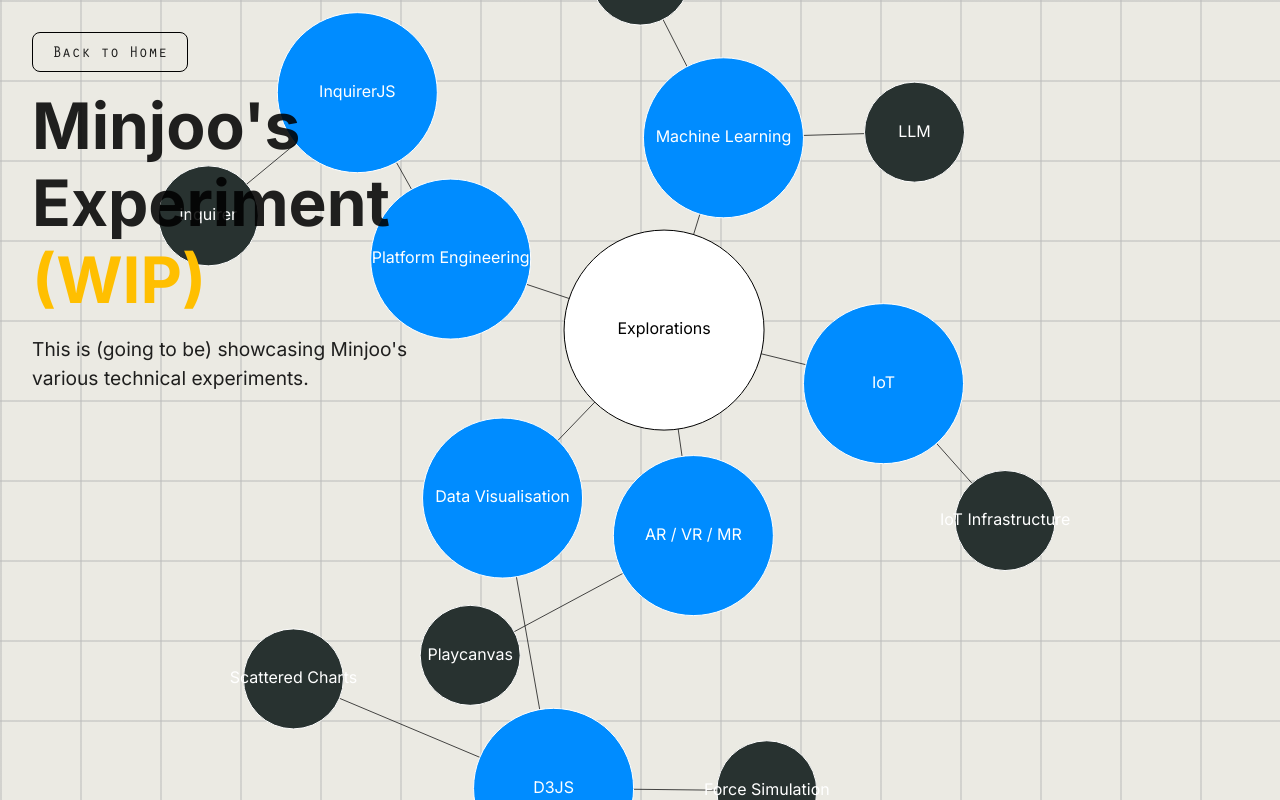
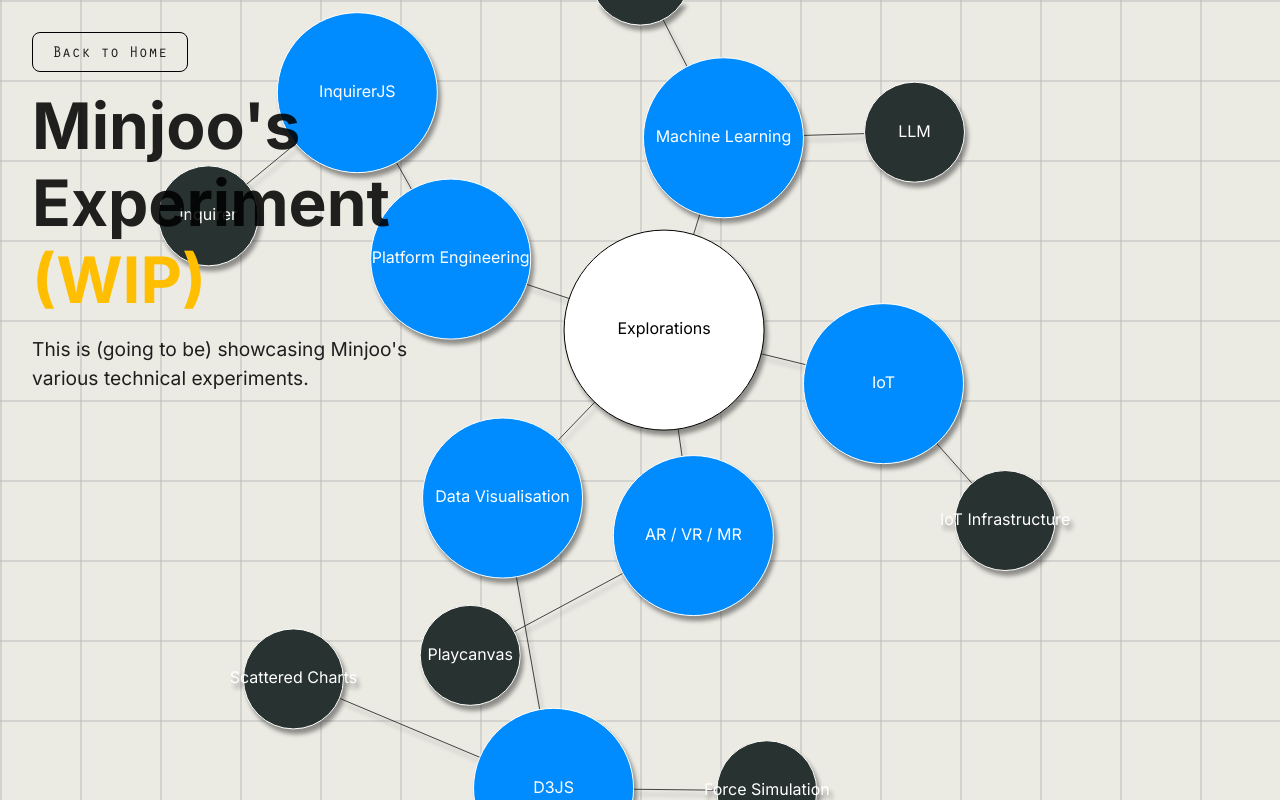
Before and after one commit to mj-life-is-once/experiments, a Next.js app: page / in a window 1280 px wide. Built offline with nearby package versions, Linux system fonts and the light colour scheme.

Commit message:
dropped shadow, font fix

```diff
--- a/src/components/MainNav.module.scss
+++ b/src/components/MainNav.module.scss
@@ -2,6 +2,7 @@
   position: fixed;
   top: 2rem;
   left: 2rem;
+  z-index: 1;
   pointer-events: none;
 }
 
--- a/src/components/TreeNav.module.scss
+++ b/src/components/TreeNav.module.scss
@@ -2,6 +2,7 @@
   width: 100%;
   height: 100%;
   overflow-y: hidden;
+  filter: drop-shadow(3px 5px 2px rgb(0 0 0 / 0.4));
 }
 
 .svgComponent {
```
